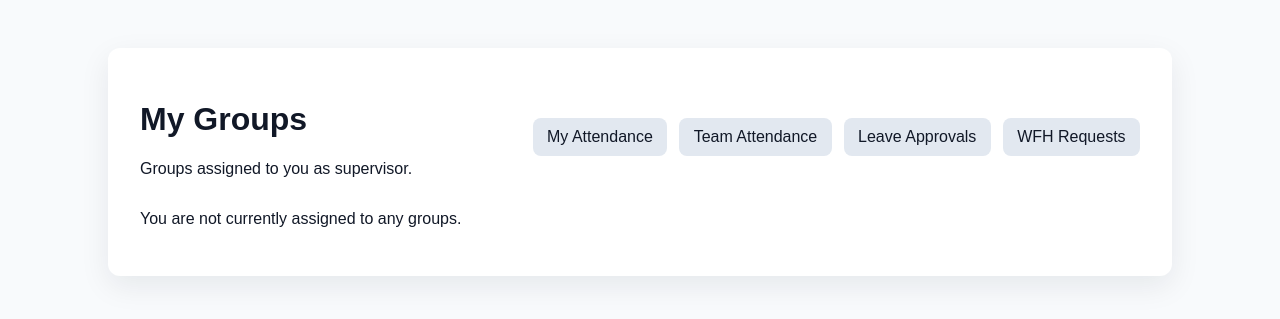
After one commit to dinesh2dangol/attendance, a Laravel app: page /my-groups in a window 1280 px wide. The commit adds this page. Shown: the top 319 px of the page. Run offline with Laravel 12, Linux system fonts and the light colour scheme; a user stored in the database is signed in; data comes from the database, SQL or seed files in the repository.

Commit message:
attendance group

```diff
--- a/app/Http/Controllers/EmployeePortalController.php
+++ b/app/Http/Controllers/EmployeePortalController.php
@@ -14,6 +14,13 @@ use Illuminate\Support\Facades\DB;
 
 class EmployeePortalController extends Controller
 {
+    public function myGroups(Request $request)
+    {
+        $groups = SupervisorGroupAccess::groups($request->user());
+
+        return view('employee.groups', compact('groups'));
+    }
+
     public function teamAttendance(Request $request)
     {
         $members = SupervisorGroupAccess::members($request->user());
--- a/app/Models/Employee.php
+++ b/app/Models/Employee.php
@@ -56,4 +56,9 @@ class Employee extends Model
     {
         return $this->hasOne(EmployeeGroup::class, 'supervisor_employee_id');
     }
+
+    public function supervisedGroups()
+    {
+        return $this->hasMany(EmployeeGroup::class, 'supervisor_employee_id');
+    }
 }
--- a/app/Support/SupervisorGroupAccess.php
+++ b/app/Support/SupervisorGroupAccess.php
@@ -7,7 +7,7 @@ use App\Models\User;
 
 class SupervisorGroupAccess
 {
-    public static function members(User $supervisor)
+    public static function groups(User $supervisor)
     {
         $employeeId = $supervisor->employee?->id;
 
@@ -18,7 +18,13 @@ class SupervisorGroupAccess
         return EmployeeGroup::query()
             ->where('supervisor_employee_id', $employeeId)
             ->with('members')
-            ->get()
+            ->orderBy('name')
+            ->get();
+    }
+
+    public static function members(User $supervisor)
+    {
+        return self::groups($supervisor)
             ->flatMap(fn ($group) => $group->members)
             ->unique('id')
             ->sortBy('employee_name')
--- /dev/null
+++ b/resources/views/employee/groups.blade.php
@@ -0,0 +1,56 @@
+<!DOCTYPE html>
+<html lang="en">
+<head>
+    <meta charset="UTF-8">
+    <meta name="viewport" content="width=device-width, initial-scale=1.0">
+    <title>My Groups</title>
+    <style>
+        body { font-family: sans-serif; background: #f8fafc; color: #111827; }
+        .container { max-width: 1000px; margin: 3rem auto; padding: 2rem; background: white; border-radius: .75rem; box-shadow: 0 10px 30px rgba(15,23,42,.08); }
+        .toolbar, .actions { display: flex; flex-wrap: wrap; align-items: center; gap: .75rem; }
+        .toolbar { justify-content: space-between; margin-bottom: 1rem; }
+        .button { display: inline-block; padding: .6rem .9rem; border-radius: .5rem; background: #111827; color: white; text-decoration: none; }
+        .secondary { background: #e2e8f0; color: #111827; }
+        .group { padding: 1rem 0; border-top: 1px solid #e5e7eb; }
+        .group h2 { margin: 0 0 .5rem; }
+        @media (max-width: 700px) { .container { margin: 1rem; padding: 1rem; } .toolbar { align-items: stretch; flex-direction: column; } }
+    </style>
+</head>
+<body>
+    <main class="container">
+        <div class="toolbar">
+            <div>
+                <h1>My Groups</h1>
+                <p>Groups assigned to you as supervisor.</p>
+            </div>
+            <div class="actions">
+                <a class="button secondary" href="{{ route('employee.attendance.self') }}">My Attendance</a>
+                <a class="button secondary" href="{{ route('employee.attendance.team') }}">Team Attendance</a>
+                <a class="button secondary" href="{{ route('leaves.approval') }}">Leave Approvals</a>
+                <a class="button secondary" href="{{ route('wfh-requests.index') }}">WFH Requests</a>
+            </div>
+        </div>
+
+        @forelse ($groups as $group)
+            <section class="group">
+                <h2>{{ $group->name }}</h2>
+                <p>{{ $group->members->count() }} employee(s)</p>
+                @if ($group->members->isNotEmpty())
+                    <ul>
+                        @foreach ($group->members as $member)
+                            <li>
+                                {{ $member->employee_name }}
+                                @if ($member->user_id)
+                                    — <a href="{{ route('employee.attendance', $member) }}">View attendance</a>
+                                @endif
+                            </li>
+                        @endforeach
+                    </ul>
+                @endif
+            </section>
+        @empty
+            <p>You are not currently assigned to any groups.</p>
+        @endforelse
+    </main>
+</body>
+</html>
--- a/resources/views/employee/team-attendance.blade.php
+++ b/resources/views/employee/team-attendance.blade.php
@@ -24,7 +24,10 @@
                 <p>View attendance for employees assigned to your group or groups.</p>
             </div>
             <div>
+                <a class="button secondary" href="{{ route('employee.groups') }}">My Groups</a>
                 <a class="button secondary" href="{{ route('employee.attendance.self') }}">My Attendance</a>
+                <a class="button secondary" href="{{ route('leaves.approval') }}">Leave Approvals</a>
+                <a class="button secondary" href="{{ route('wfh-requests.index') }}">WFH Requests</a>
                 <a class="button secondary" href="{{ route('dashboard') }}">Dashboard</a>
             </div>
         </div>
--- a/routes/web.php
+++ b/routes/web.php
@@ -243,3 +243,7 @@ Route::middleware(['auth', 'role:employee,supervisor'])->group(function () {
 Route::get('team-attendance', [EmployeePortalController::class, 'teamAttendance'])
     ->middleware(['auth', 'role:supervisor'])
     ->name('employee.attendance.team');
+
+Route::get('my-groups', [EmployeePortalController::class, 'myGroups'])
+    ->middleware(['auth', 'role:supervisor'])
+    ->name('employee.groups');
```
Also changed, not shown: app/Http/Controllers/EmployeeGroupController.php (+2 -12 lines), resources/views/attendance.blade.php (+7 -2 lines), resources/views/leaves/approval.blade.php (+8 -1 lines), resources/views/work-from-home/index.blade.php (+9 -0 lines), tests/Feature/EmployeeGroupTest.php (+36 -11 lines), database/migrations/2026_10_30_000004_allow_supervisors_multiple_groups.php (added).
